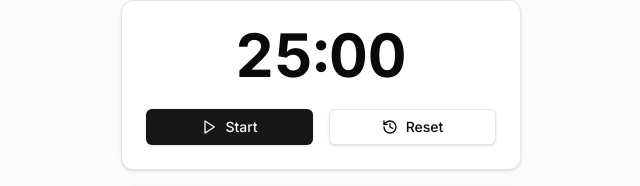
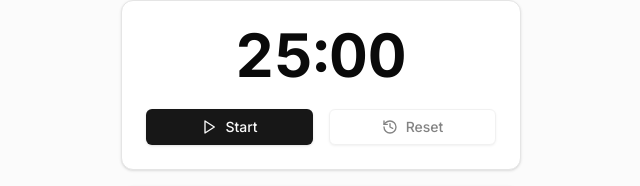
Before and after one commit to marekzelinka/pomodoro-timer, a React (Vite) app: page / in a window 1280 px wide. Shown: the part 232-418 px from the top of the page, without its empty margins (319-959 px from the left). Built offline with nearby package versions, Linux system fonts and the light colour scheme.

Commit message:
disable timer reset button if timer not started yet

```diff
--- a/src/components/timer-actions.tsx
+++ b/src/components/timer-actions.tsx
@@ -46,6 +46,7 @@ export function TimerActions({
         variant="outline"
         onClick={onReset}
         className="w-full"
+        disabled={!hasStarted}
       >
         <HistoryIcon aria-hidden />
         Reset
```
